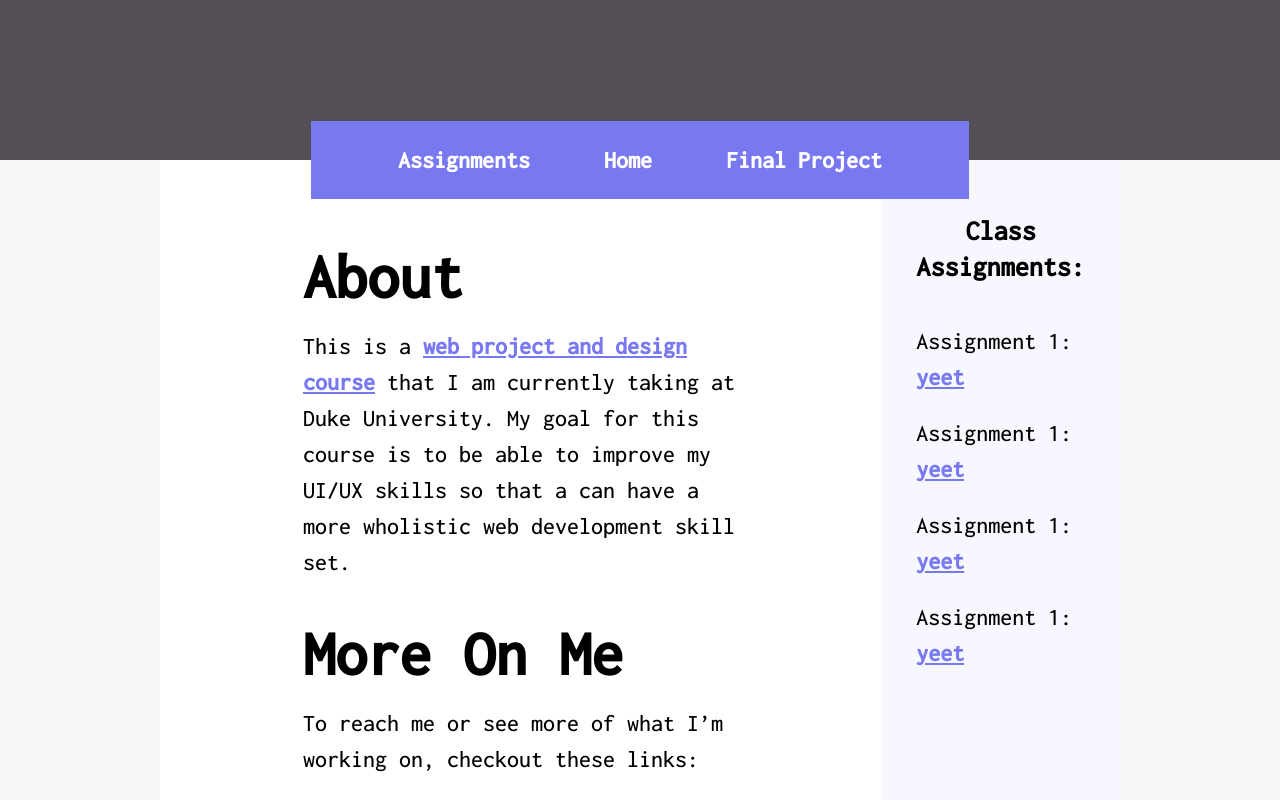
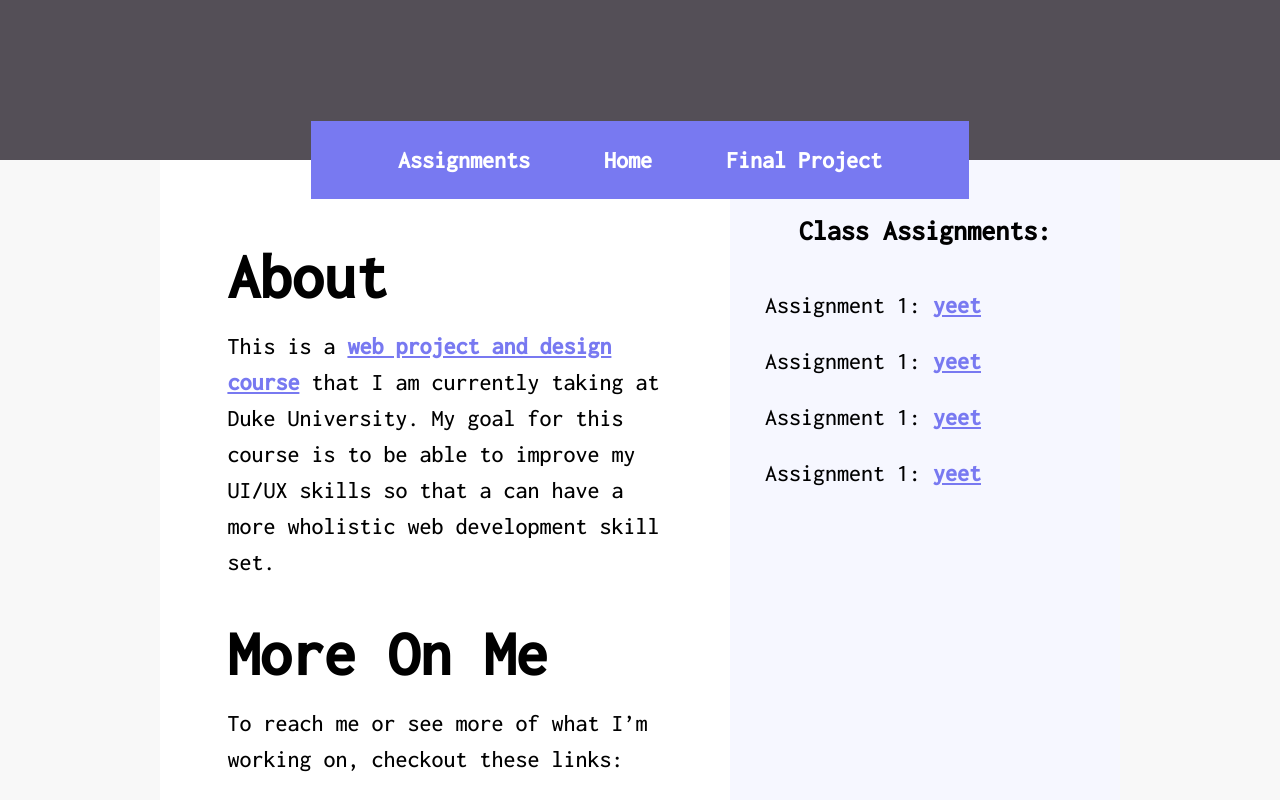
Before and after one commit to joshpetit/web-project-design, a Next.js app: page / in a window 1280 px wide. Built offline with nearby package versions, Linux system fonts and the light colour scheme.

Commit message:
Make it better

```diff
--- a/styles/Home.module.css
+++ b/styles/Home.module.css
@@ -106,11 +106,10 @@
 
 .main {
   display: flex;
+  flex: 1;
   justify-content: start;
   align-self: center;
-  flex-basis: auto;
   max-width: 75vw;
-  height: 100%;
   width: 100%;
   background-color: #FFFFFF;
   flex-wrap: wrap;
@@ -118,13 +117,14 @@
 
 .textSection {
   display: flex;
-  flex: 2;
+  flex: 3;
   flex-direction: column;
-  /*width: 30vw;*/
+  align-items: center;
   margin-top: 50px;
-  margin-left: 120px;
-  margin-right: 120px;
   padding: 8px;
+  flex: 0 0 40%;
+  height: fit-content;
+  flex-grow: 1;
 }
 
 .textBlob {
```
